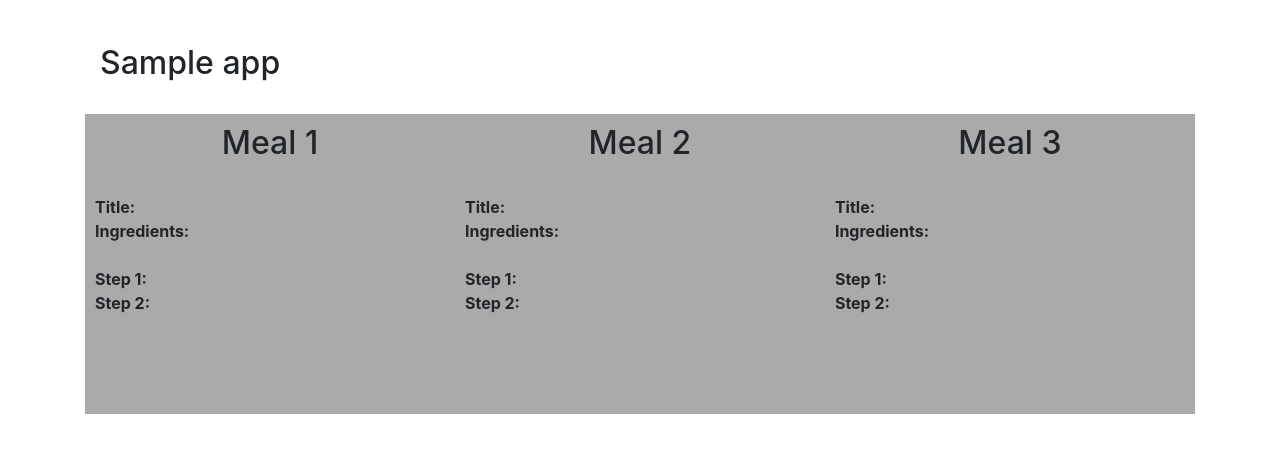
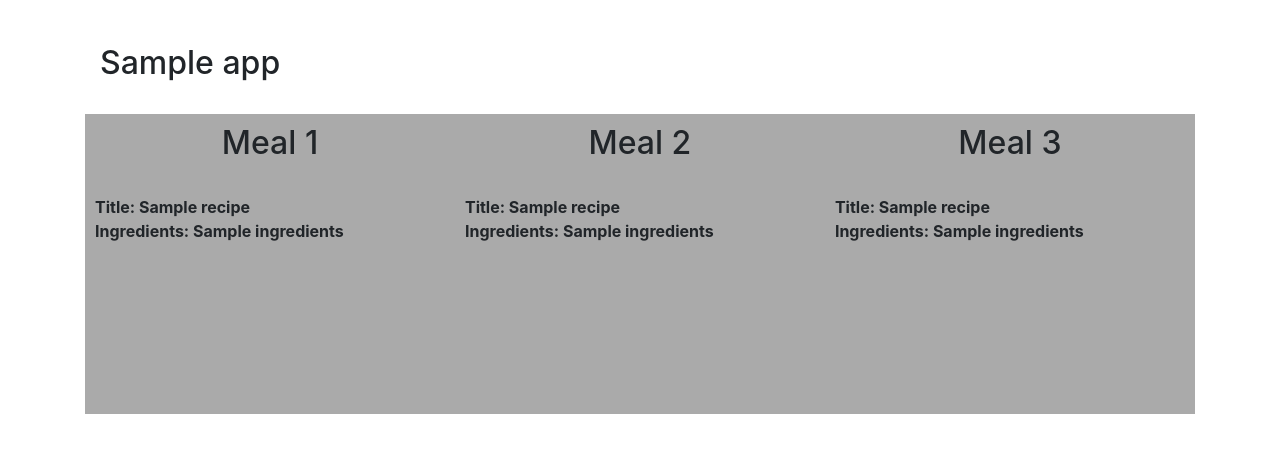
Before and after one commit to cameronfabbri/MealPrep, a Flask app: template templates/index.html in a window 1280 px wide. Shown: the part 56-509 px from the top of the page. Run offline with Flask 2, Linux system fonts and the light colour scheme; the template is opened without the code that fills it: most values are stand-ins (such as "Sample title", 1, 10 or a date in 2020); some libraries are stand-ins or nearby versions.

Commit message:
added db reading

```diff
--- a/app.py
+++ b/app.py
@@ -1,13 +1,15 @@
 from flask import Flask, render_template, request, redirect, url_for
 
 app = Flask(__name__)
-
 
 from sqlalchemy import create_engine
 from sqlalchemy.orm import sessionmaker
 from db_setup import Base, Recipe
 
+import random
 import ast
+import numpy as np
+
 
 app_data = {
     "name":         "Meal Prep Web App",
@@ -18,7 +20,6 @@ app_data = {
     "keywords":     "meal, mealprep, prep, dinner"
 }
 
-
 # Connect to the database
 engine = create_engine('sqlite:///recipes.db')
 Base.metadata.bind = engine
@@ -28,7 +29,21 @@ session = DBSession()
 
 @app.route('/')
 def index():
-    return render_template('index.html', app_data=app_data)
+    num = session.query(Recipe).count()
+    rand_ids = [random.randint(1, num) for i in range(3)]
+    recipes = []
+    for r_id in rand_ids:
+        recipe = session.query(Recipe).get(r_id)
+
+        v_ingredients = ast.literal_eval(recipe.ingredients)
+
+        ingredients = []
+        for ingredient in v_ingredients:
+            ingredients.append(ingredient['text'])
+
+
+
+    return render_template('index.html', app_data=app_data, recipes=recipes)
 
 
 @app.route('/add', methods=['GET','POST'])
@@ -75,6 +90,7 @@ def view():
 
     return render_template('view.html', app_data=app_data, recipe_list=recipe_list)
 
+
 @app.route('/b3')
 def b3():
     return render_template('b3.html', app_data=app_data)
--- a/templates/index.html
+++ b/templates/index.html
@@ -32,28 +32,22 @@
         <div class="column" style="background-color:#aaa;">
             <h2> <center> Meal 1 </center> </h2><br>
             <p>
-                <b> Title: </b><br>
-                <b> Ingredients: </b><br><br>
-                <b> Step 1: </b><br>
-                <b> Step 2: </b>
+                <b> Title: {{ recipes[0].title }} </b><br>
+                <b> Ingredients: {{ recipes[0].ingredients }} </b><br><br>
             </p>
         </div>
         <div class="column" style="background-color:#aaa;">
             <h2> <center> Meal 2 </center> </h2><br>
             <p>
-                <b> Title: </b><br>
-                <b> Ingredients: </b><br><br>
-                <b> Step 1: </b><br>
-                <b> Step 2: </b>
+                <b> Title: {{ recipes[1].title }} </b><br>
+                <b> Ingredients: {{ recipes[1].ingredients }} </b><br><br>
             </p>
         </div>
         <div class="column" style="background-color:#aaa;">
             <h2> <center> Meal 3 </center> </h2><br>
             <p>
-                <b> Title: </b><br>
-                <b> Ingredients: </b><br><br>
-                <b> Step 1: </b><br>
-                <b> Step 2: </b>
+                <b> Title: {{ recipes[2].title }} </b><br>
+                <b> Ingredients: {{ recipes[2].ingredients }} </b><br><br>
             </p>
         </div>
     </div>
```
